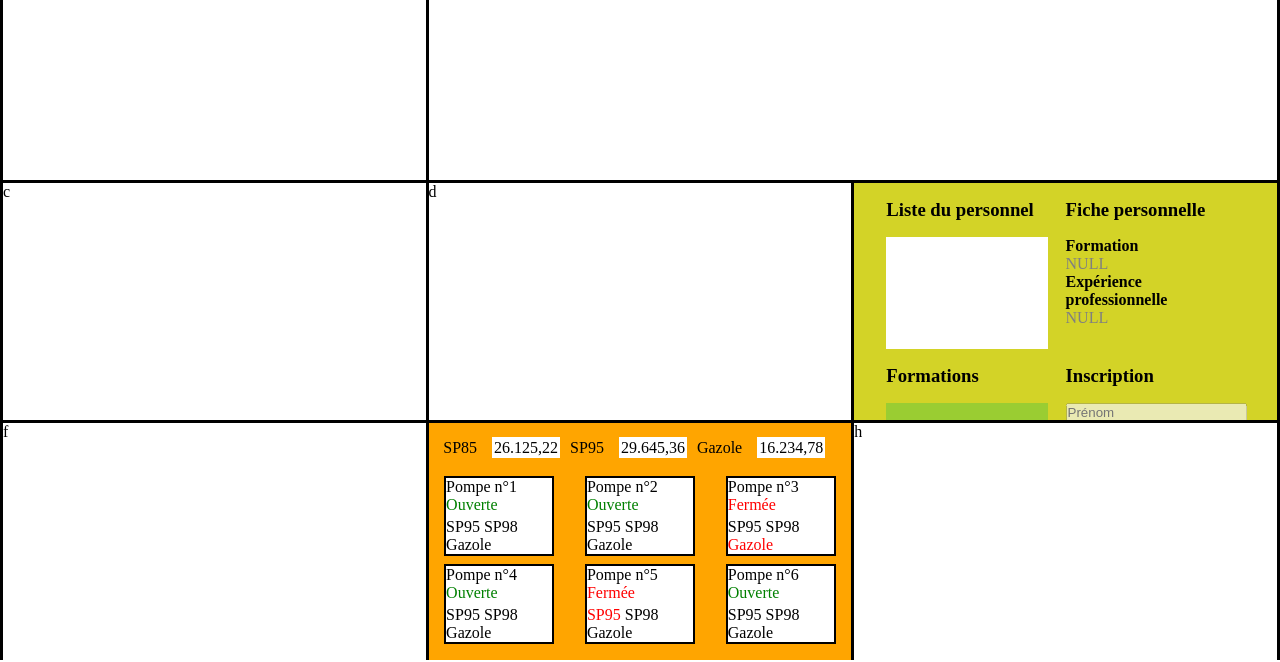
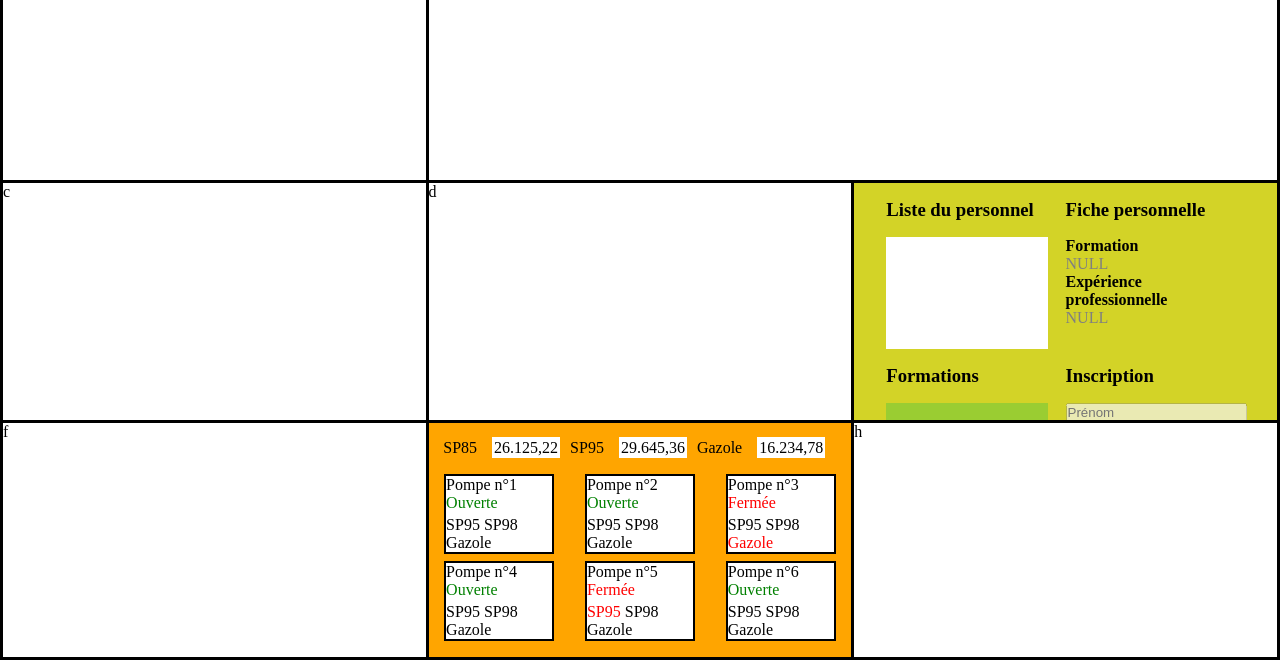
Before and after one commit to shadazls/ERP-station-service, a website: page src/erp_manager/manager.html in a window 1280 px wide. Shown: the part 138-800 px from the top of the page. Drawn offline with Linux system fonts and the light colour scheme; no server answers.

Commit message:
add border bottom grid

```diff
--- a/src/erp_manager/styles/grid.css
+++ b/src/erp_manager/styles/grid.css
@@ -34,6 +34,11 @@ main {
     overflow-y: scroll;
 }
 
+#manager-container-bottom>div:nth-child(1), #manager-container-bottom>div:nth-child(2), #manager-container-bottom>div:nth-child(3) {
+    border-bottom: 3px;
+    border-style: solid;
+}
+
 #manager-container-top>div:nth-child(2) {
     width: 66.67%
 }
```
Also changed, not shown: src/erp_cash_desk/styles/grid.css (+6 -1 lines).
